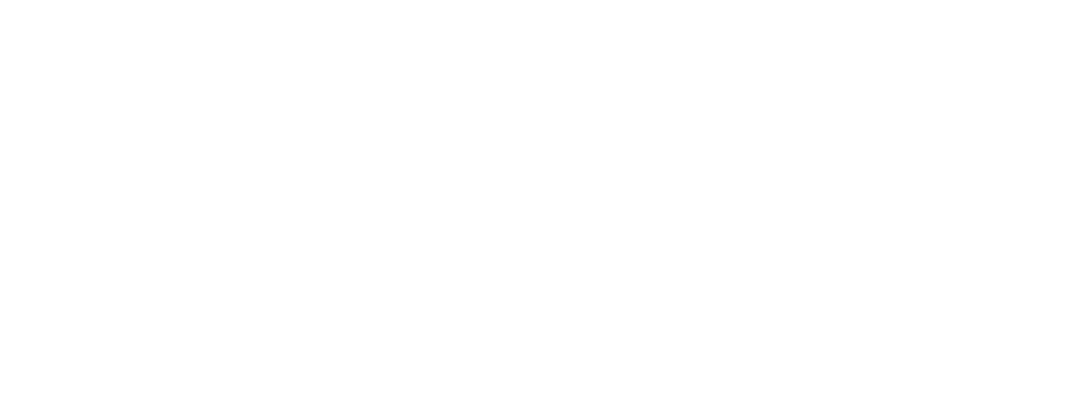
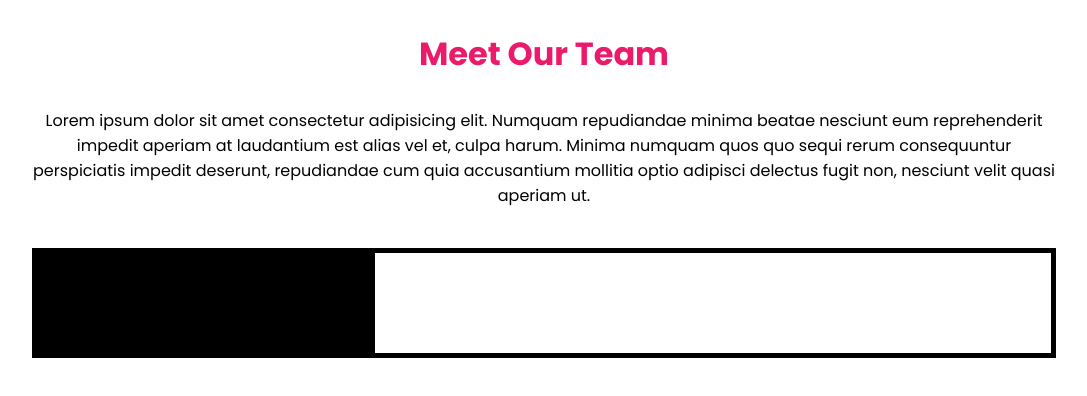
Before and after one commit to SteMorgia/html-css-float-cards, a plain HTML site: page index.html in a window 1280 px wide. Shown: the whole page, without its empty margins (96-1183 px from the left). Drawn offline with Linux system fonts and the light colour scheme.

Commit message:
modifiche font e inizio lavoro

```diff
--- a/css/style.css
+++ b/css/style.css
@@ -0,0 +1,40 @@
+*{
+    margin: 0;
+    padding: 0;
+    box-sizing: border-box;
+}
+
+body{
+    width: 80%;
+    margin: auto;
+    font-family: 'Poppins', sans-serif;
+}
+
+h1{
+    text-align: center;
+    margin: 30px;
+    color: rgb(236, 26, 107);
+}
+
+p{
+    text-align: center;
+    margin-bottom: 40px;
+}
+
+.container{
+    width: 100%;
+    border:solid 5px black;
+}
+
+.clearfix{
+    content: "";
+    display: table;
+    clear: both;
+}
+
+.etichetta{
+    float: left;
+    background-color: black;
+    width: calc(100% / 3);
+    height: 100px;
+}
--- a/index.html
+++ b/index.html
@@ -6,8 +6,30 @@
         <meta name="viewport" content="width=device-width, initial-scale=1.0">
         <title>Floating Cards</title>
         <link rel="stylesheet" href="css/style.css">
+        <link rel="preconnect" href="https://fonts.googleapis.com">
+        <link rel="preconnect" href="https://fonts.gstatic.com" crossorigin>
+        <link href="https://fonts.googleapis.com/css2?family=Poppins:ital,wght@0,100;0,200;0,300;0,400;0,500;0,600;0,700;0,800;0,900;1,100;1,200;1,300;1,400;1,500;1,600;1,700;1,800;1,900&display=swap" rel="stylesheet">
     </head>
     <body>
 
+       <!--inizio pagina-->
+        <main>
+            <h1>Meet Our Team</h1>
+            <p>Lorem ipsum dolor sit amet consectetur adipisicing elit. Numquam repudiandae minima beatae nesciunt eum reprehenderit impedit aperiam at laudantium est alias vel et, culpa harum. Minima numquam quos quo sequi rerum consequuntur perspiciatis impedit deserunt, repudiandae cum quia accusantium mollitia optio adipisci delectus fugit non, nesciunt velit quasi aperiam ut.</p>
+
+        <!--inizio contenitori float-->
+            <div class="container clearfix">
+
+                <div class="etichetta clearfix">
+                    <div class="immagine">
+
+                    </div>
+
+
+                </div>
+            </div>
+
+        </main>
+
     </body>
 </html>
```
Lines whose indentation alone changed are shown as unchanged.
